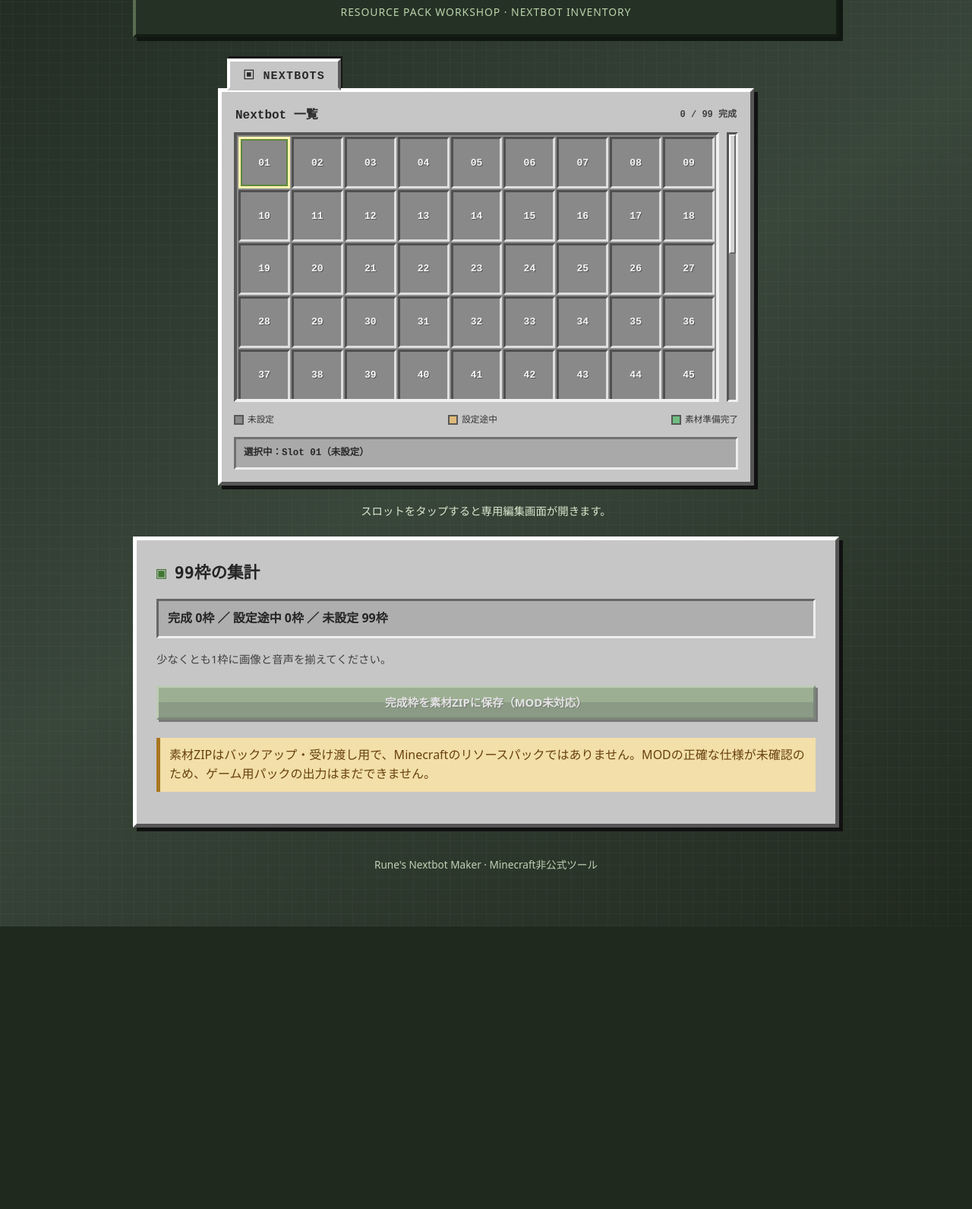
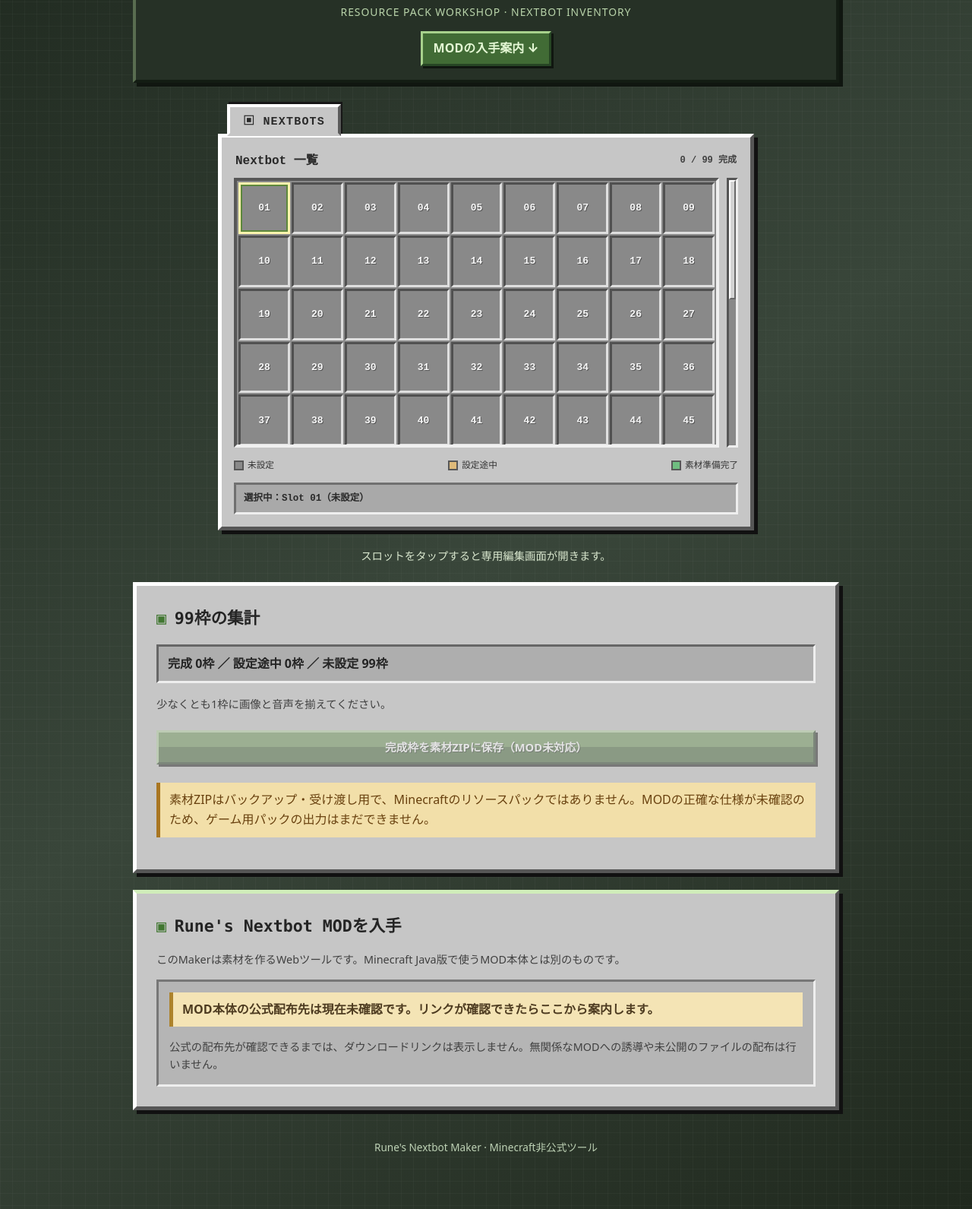
Before and after one commit to ShigureRune/runes-nextbot-resourcepack-maker, a website built with Vite: page index.html in a window 1280 px wide. Shown: the part 110-1701 px from the top of the page at 76% size. Before the commit the page ends 1329 px from the top, so only its background shows below. Built offline with nearby package versions, Linux system fonts and the light colour scheme.

Commit message:
feat(ui): add official Rune's Nextbot MOD download area with safe unpublished state

```diff
--- a/src/main.ts
+++ b/src/main.ts
@@ -8,6 +8,7 @@ import { decodeAudio, encodeVorbisRange, waveformPeaks, MAX_AUDIO_BYTES, sampleR
 import { buildAssetArchive } from './exportArchive';
 import { inspectGif, processGif } from './gifEditor';
 import { inspectVideo, captureVideoFrame, assertVideoInfo, isVideoFilename, frameTime } from './videoEditor';
+import { MOD_DOWNLOAD_PAGE_URL } from './modRelease';
 import './style.css';
 
 const app = document.querySelector<HTMLDivElement>('#app');
@@ -15,7 +16,7 @@ if (!app) throw new Error('App root missing');
 
 app.innerHTML = `
 <main>
-  <header><h1>Rune's Nextbot Maker</h1><p class="subtitle">RESOURCE PACK WORKSHOP · NEXTBOT INVENTORY</p></header>
+  <header><h1>Rune's Nextbot Maker</h1><p class="subtitle">RESOURCE PACK WORKSHOP · NEXTBOT INVENTORY</p><a class="mod-shortcut" href="#mod-download">MODの入手案内 ↓</a></header>
   <section id="inventory-root" aria-label="Nextbotスロット一覧"></section>
   <p class="note inventory-help">スロットをタップすると専用編集画面が開きます。</p>
   <section class="panel" id="editor-panel" hidden><div class="editor-nav"><button id="back-list" type="button" class="secondary-button">← 一覧へ戻る</button><button id="prev-slot" type="button" class="secondary-button">← 前の枠</button><strong id="editor-heading">Slot 01</strong><button id="next-slot" type="button" class="secondary-button">次の枠 →</button></div><h2>スロットの編集</h2>
@@ -93,6 +94,15 @@ app.innerHTML = `
     <button id="download" type="button" disabled>完成枠を素材ZIPに保存（MOD未対応）</button>
     <p class="warning">素材ZIPはバックアップ・受け渡し用で、Minecraftのリソースパックではありません。MODの正確な仕様が未確認のため、ゲーム用パックの出力はまだできません。</p>
   </section>
+  <section id="mod-download" class="panel mod-download-panel" aria-label="Rune's Nextbot MODの配布情報">
+    <h2>Rune's Nextbot MODを入手</h2>
+    <p class="note">このMakerは素材を作るWebツールです。Minecraft Java版で使うMOD本体とは別のものです。</p>
+    <div class="mod-release-body">
+      <p id="mod-download-status" class="mod-release-status" role="status">MODの配布情報を確認中…</p>
+      <a id="mod-download-link" class="mod-download-link" href="#" target="_blank" rel="noopener noreferrer" hidden>MODの配布ページを開く ↗</a>
+      <p class="note">公式の配布先が確認できるまでは、ダウンロードリンクは表示しません。無関係なMODへの誘導や未公開のファイルの配布は行いません。</p>
+    </div>
+  </section>
   <footer>Rune's Nextbot Maker · Minecraft非公式ツール</footer>
 </main>`;
 
@@ -100,6 +110,18 @@ function get<T extends HTMLElement>(id: string): T {
   const element = document.getElementById(id);
   if (!element) throw new Error(`Missing element: ${id}`);
   return element as T;
+}
+
+const modDownloadStatus = get<HTMLElement>('mod-download-status');
+const modDownloadLink = get<HTMLAnchorElement>('mod-download-link');
+if (MOD_DOWNLOAD_PAGE_URL) {
+  modDownloadLink.href = MOD_DOWNLOAD_PAGE_URL;
+  modDownloadLink.hidden = false;
+  modDownloadStatus.textContent = 'Rune\'s Nextbot MODの配布ページへ移動できます。';
+} else {
+  modDownloadLink.removeAttribute('href');
+  modDownloadLink.hidden = true;
+  modDownloadStatus.textContent = 'MOD本体の公式配布先は現在未確認です。リンクが確認できたらここから案内します。';
 }
 
 const store = new NextbotSlotStore();
--- /dev/null
+++ b/src/modRelease.ts
@@ -0,0 +1,5 @@
+/** Set this only after verifying the official Rune's Nextbot MOD distribution page.
+ * Never substitute the resource-pack maker repository or an unrelated Nextbot mod.
+ * A null value intentionally keeps the download link hidden.
+ */
+export const MOD_DOWNLOAD_PAGE_URL: string | null = null;
--- a/src/style.css
+++ b/src/style.css
@@ -73,3 +73,22 @@ input[type=range]{min-height:30px;padding:0;border:0;box-shadow:none;background:
 .danger-heading{margin:24px 0 8px;color:#77372c}
 @media(max-width:640px){main{padding:12px 10px 55px}header{padding:20px 9px}.panel{border-width:4px;box-shadow:3px 3px 0 #111}.fields{grid-template-columns:minmax(0,1fr);gap:12px}.editor-nav{display:grid;grid-template-columns:repeat(2,minmax(0,1fr))}.editor-nav strong{grid-column:1/-1;grid-row:1}.editor-nav button{width:100%;font-size:.83rem;padding:9px 6px}.editor-nav #back-list{grid-column:1/-1}.setup-block{padding:12px}.editor-actions button{flex-basis:135px}}
 @media(prefers-reduced-motion:reduce){html{scroll-behavior:auto}button{transition:none}}
+
+/* MOD availability: a real link appears only after its official location is verified. */
+.mod-shortcut{
+  display:inline-block;margin-top:14px;padding:7px 14px;text-decoration:none;
+  color:#e4f8d4;background:#416b35;border:3px solid;
+  border-color:#a7d18c #264524 #264524 #a7d18c;font-weight:800;
+  box-shadow:3px 3px 0 #101610;
+}
+.mod-shortcut:hover{background:#528541;color:white}
+.mod-shortcut:focus-visible,.mod-download-link:focus-visible{outline:3px solid #236ac0;outline-offset:3px}
+.mod-download-panel{border-top-color:#d0edba}
+.mod-release-body{padding:14px;background:#b5b5b5;border:3px solid;border-color:#777 #eee #eee #777}
+.mod-release-status{font-weight:800;color:#4d3b20;padding:10px 12px;margin:0 0 13px;background:#f4e4b5;border-left:5px solid #ad832b}
+.mod-download-link{display:inline-block;margin:0 0 12px;padding:11px 17px;text-decoration:none;
+color:#fff;background:#487b35;border:3px solid;border-color:#a4d48b #32532c #32532c #a4d48b;
+box-shadow:3px 3px 0 #333;font-weight:850}
+.mod-download-link:hover{background:#579443;color:white}
+.mod-download-link[hidden]{display:none!important}
+.mod-release-body .note{margin-bottom:0}
```
Also changed, not shown: ROADMAP.md (+7 -0 lines).
